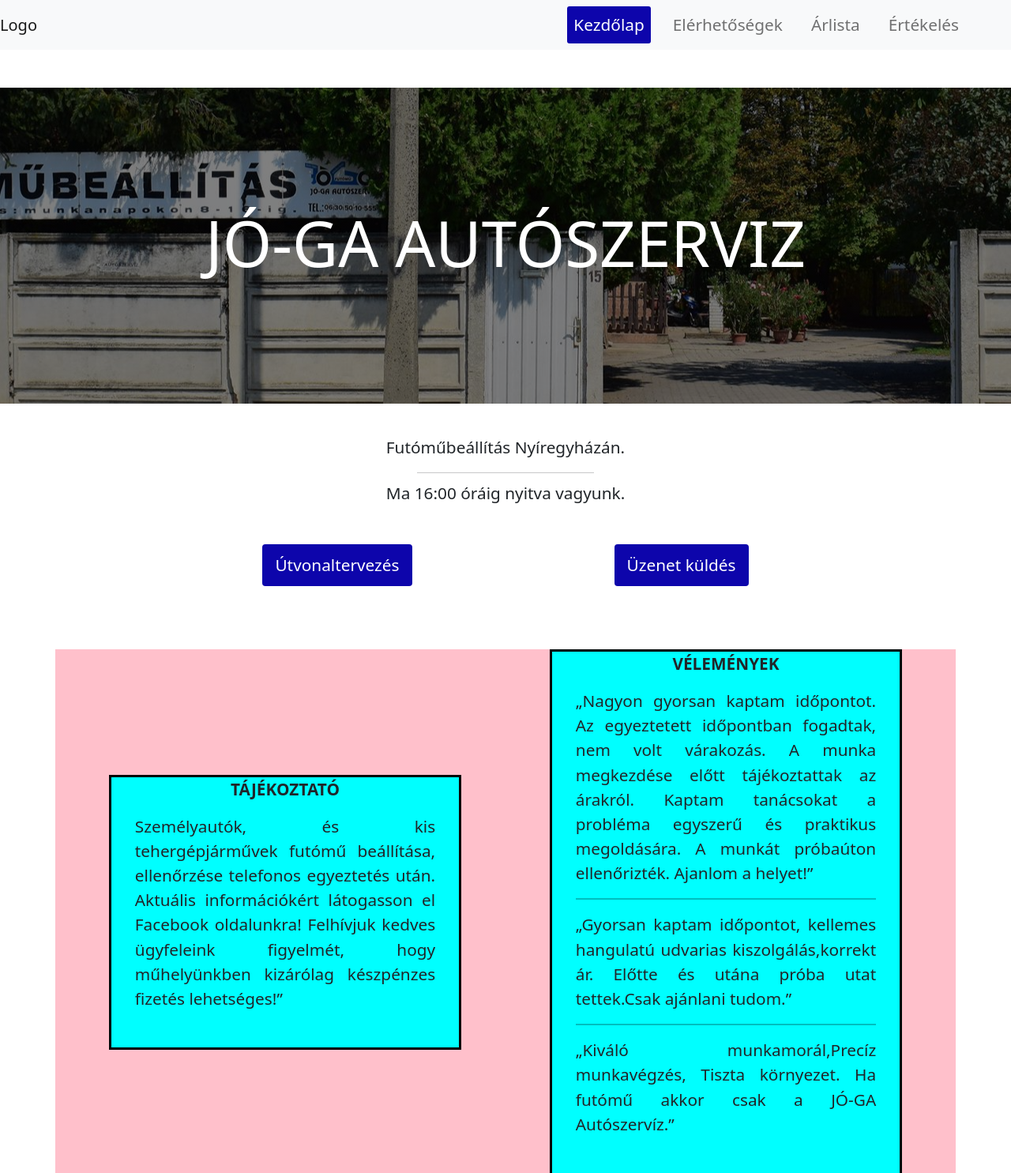
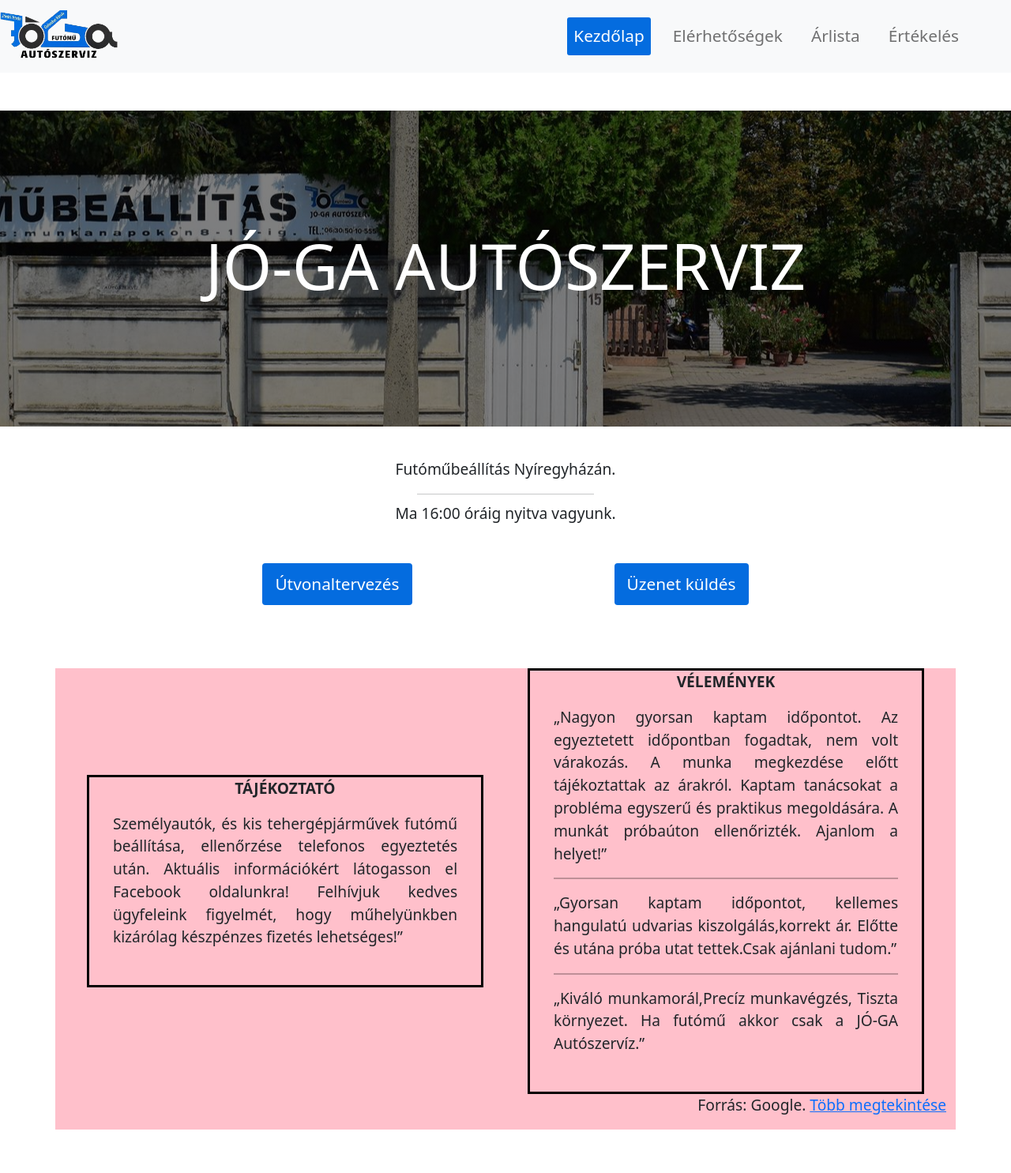
Before and after one commit to JvR9945/joga-autoszerviz, a plain HTML site: page index.html in a window 1280 px wide. Shown: the top 1485 px of the page at 79% size. After the commit the page ends 1430 px from the top, so only its background shows below. Drawn offline with nearby package versions, Linux system fonts and the light colour scheme.

Commit message:
added logo, added more link on landing-boxes

```diff
--- a/index.css
+++ b/index.css
@@ -1,23 +1,3 @@
-body {
-  font-size: 1.3rem;
-}
-
-.navbar-container a {
-  margin: 0 10px;
-  border-radius: 3px;
-  font-size: 1.3rem;
-}
-
-.navbar-container a:hover {
-  background-color: #0d05ab;
-  color: white !important;
-}
-
-a.active {
-  color: white !important;
-  background-color: #0d05ab;
-}
-
 .title {
   display: flex;
   justify-content: center;
@@ -55,22 +35,22 @@ a.active {
   font-size: 1.3rem;
   padding: 10px 15px;
   margin: 0 10vw;
-  background-color: #0d05ab;
+  background-color: var(--primary);
   color: white;
 }
 
 .boxes {
-  background-color: pink;
   display: flex;
   justify-content: space-around;
   align-items: center;
+  flex-wrap: wrap;
+  background-color: pink;
 }
 
 .boxes div {
-  background-color: cyan;
   border: 3px solid black;
   padding: 0 30px 30px;
-  width: 40%;
+  width: 45%;
   text-align: justify;
 }
 
@@ -83,3 +63,7 @@ a.active {
 .boxes hr {
   border: 1px solid black;
 }
+
+.boxes p.more {
+  margin-left: auto;
+}
--- a/index.html
+++ b/index.html
@@ -14,7 +14,7 @@
 
 <body>
     <nav class="navbar navbar-expand-lg navbar-light bg-light mb-5">
-        <a class="navbar-brand" href="#">Logo</a>
+        <a class="navbar-brand" href="#"><img src="./logo.png" alt="logo" width="150px"></a>
         <button class="navbar-toggler" type="button" data-toggle="collapse" data-target="#navbarNavAltMarkup"
             aria-controls="navbarNavAltMarkup" aria-expanded="false" aria-label="Toggle navigation">
             <span class="navbar-toggler-icon"></span>
@@ -37,8 +37,9 @@
         <p>Ma 16:00 óráig nyitva vagyunk.</p>
     </div>
     <div class="buttons container center">
-        <a href="https://google.com" target="_blank" class="btn">Útvonaltervezés</a>
-        <a href="https://google.com" target="_blank" class="btn">Üzenet küldés</a>
+        <a href="https://www.google.com/maps/dir//Ny%C3%ADregyh%C3%A1za,+J%C3%B3-Ga+Aut%C3%B3szerviz,+Tiszavasv%C3%A1ri+%C3%BAt+15,+4400/@47.9572976,21.6931285,17z/data=!4m17!1m7!3m6!1s0x47389f8c998ce839:0xd65ec0da18885db6!2zSsOzLUdhIEF1dMOzc3plcnZpeg!8m2!3d47.9572976!4d21.6931285!16s%2Fg%2F11b6h_sy1k!4m8!1m0!1m5!1m1!1s0x47389f8c998ce839:0xd65ec0da18885db6!2m2!1d21.6931285!2d47.9572976!3e3"
+            target="_blank" class="btn">Útvonaltervezés</a>
+        <a href="mailto:joga.szerviz@gmail.com" target="_blank" class="btn">Üzenet küldés</a>
     </div>
     <div class="container center boxes">
         <div>
@@ -60,6 +61,7 @@
             <hr>
             <p>„Kiváló munkamorál,Precíz munkavégzés, Tiszta környezet. Ha futómű akkor csak a JÓ-GA Autószervíz.”</p>
         </div>
+        <p class="more">Forrás: Google. <a href="https://google.com">Több megtekintése</a></p>
     </div>
     </div>
 </body>
--- a/main.css
+++ b/main.css
@@ -1,7 +1,26 @@
+:root {
+  --primary: #046cdf;
+}
+
 body {
   font-size: 1.2rem;
 }
 
 .navbar {
-  font-size: 1.5rem;
+  font-size: 1.3rem;
 }
+
+.navbar-container a {
+  margin: 0 10px;
+  border-radius: 3px;
+}
+
+.navbar-container a:hover {
+  background-color: var(--primary);
+  color: white !important;
+}
+
+a.active {
+  color: white !important;
+  background-color: var(--primary);
+}
```
Also changed, not shown: logo.png (added).
